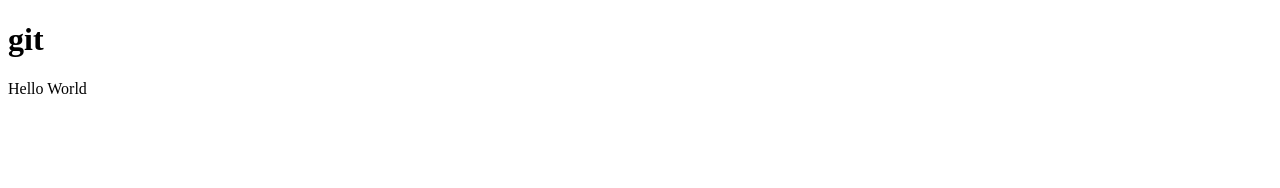
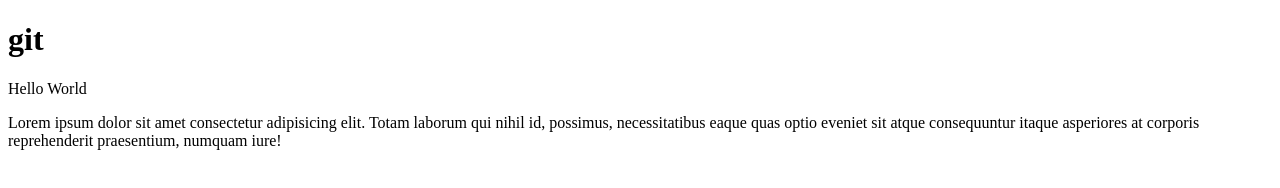
Before and after one commit to Kevinswardh/Inl-mningsUppgift, a plain HTML site: page index.html in a window 1280 px wide. Drawn offline with Linux system fonts and the light colour scheme.

Commit message:
Second commit

```diff
--- a/index.html
+++ b/index.html
@@ -8,5 +8,8 @@
 <body>
     <h1>git</h1>
     <p>Hello World</p>
+    <div>
+        Lorem ipsum dolor sit amet consectetur adipisicing elit. Totam laborum qui nihil id, possimus, necessitatibus eaque quas optio eveniet sit atque consequuntur itaque asperiores at corporis reprehenderit praesentium, numquam iure!
+    </div>
 </body>
 </html>
--- /dev/null
+++ b/styles.css
@@ -0,0 +1,3 @@
+* {
+    margin: 0;
+}
```
